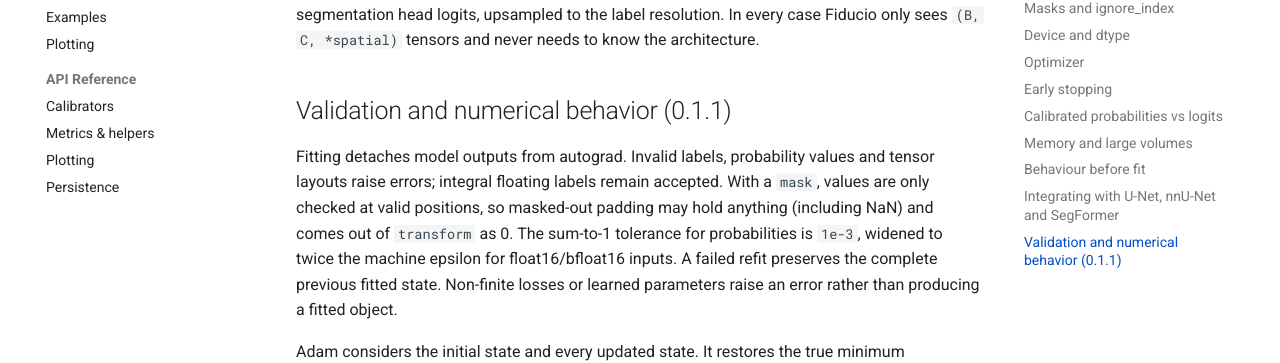
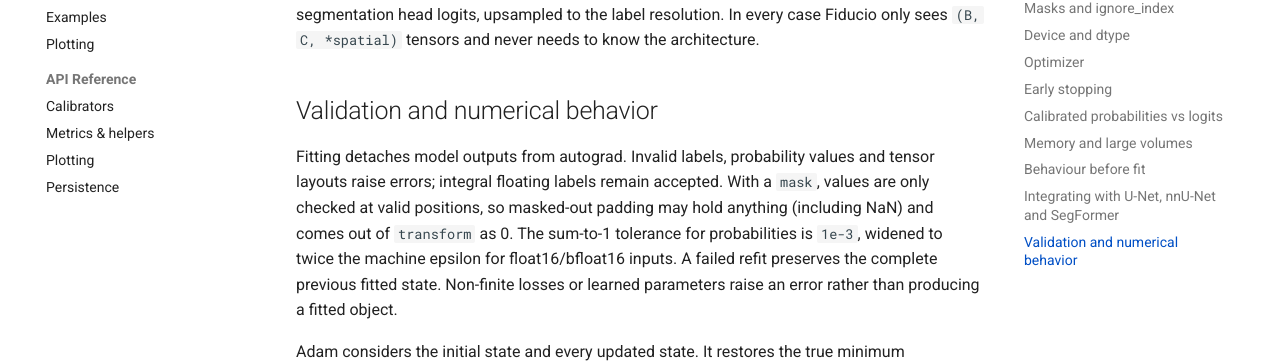
Before and after one commit to fiducio-ai/Fiducio, an MkDocs documentation site: the page built from docs/concepts.md, in a window 1280 px wide and 900 px high, scrolled down 4319 px. Shown: the part 253-616 px from the top of the window. Built offline with MkDocs 1.6.1 and Material for MkDocs 9.7.7, drawn with Linux system fonts in a browser that asks for light colours; comment, search, counter and statistics services are not loaded.

Commit message:
Drop the stale version from the validation docs heading and refine the changelog
Co-Authored-By: Claude Opus 5.5 <noreply@anthropic.com>
Claude-Session: https://claude.ai/code/session_01816xxiwo4u2DHj8yqDRdEn

```diff
--- a/docs/concepts.md
+++ b/docs/concepts.md
@@ -189,7 +189,7 @@ For **SegFormer** they are the segmentation head logits, upsampled to the label
 resolution. In every case Fiducio only sees `(B, C, *spatial)` tensors and never
 needs to know the architecture.
 
-## Validation and numerical behavior (0.1.1)
+## Validation and numerical behavior
 
 Fitting detaches model outputs from autograd. Invalid labels, probability values
 and tensor layouts raise errors; integral floating labels remain accepted.
```
Also changed, not shown: CHANGELOG.md (+4 -4 lines).
